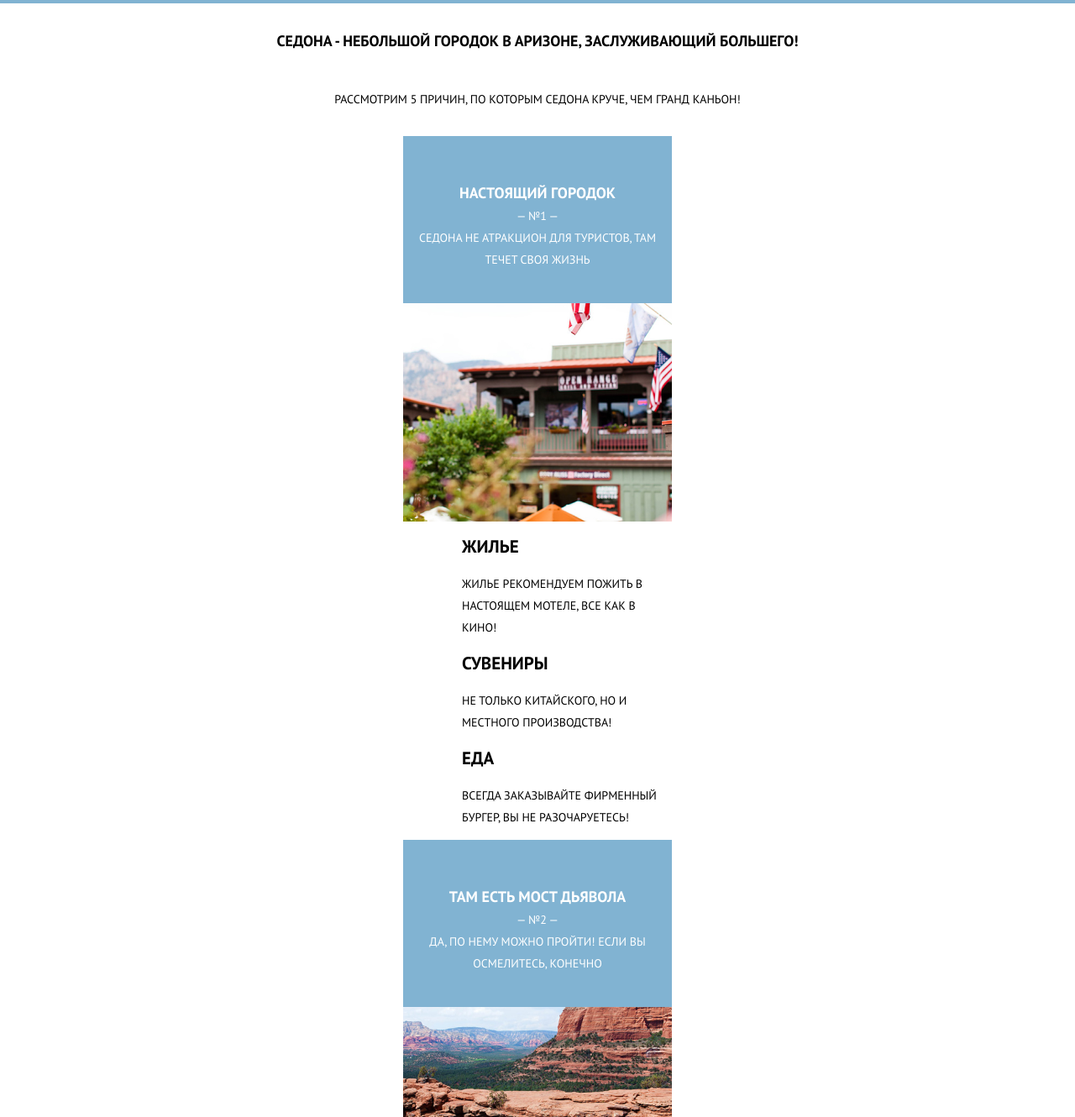
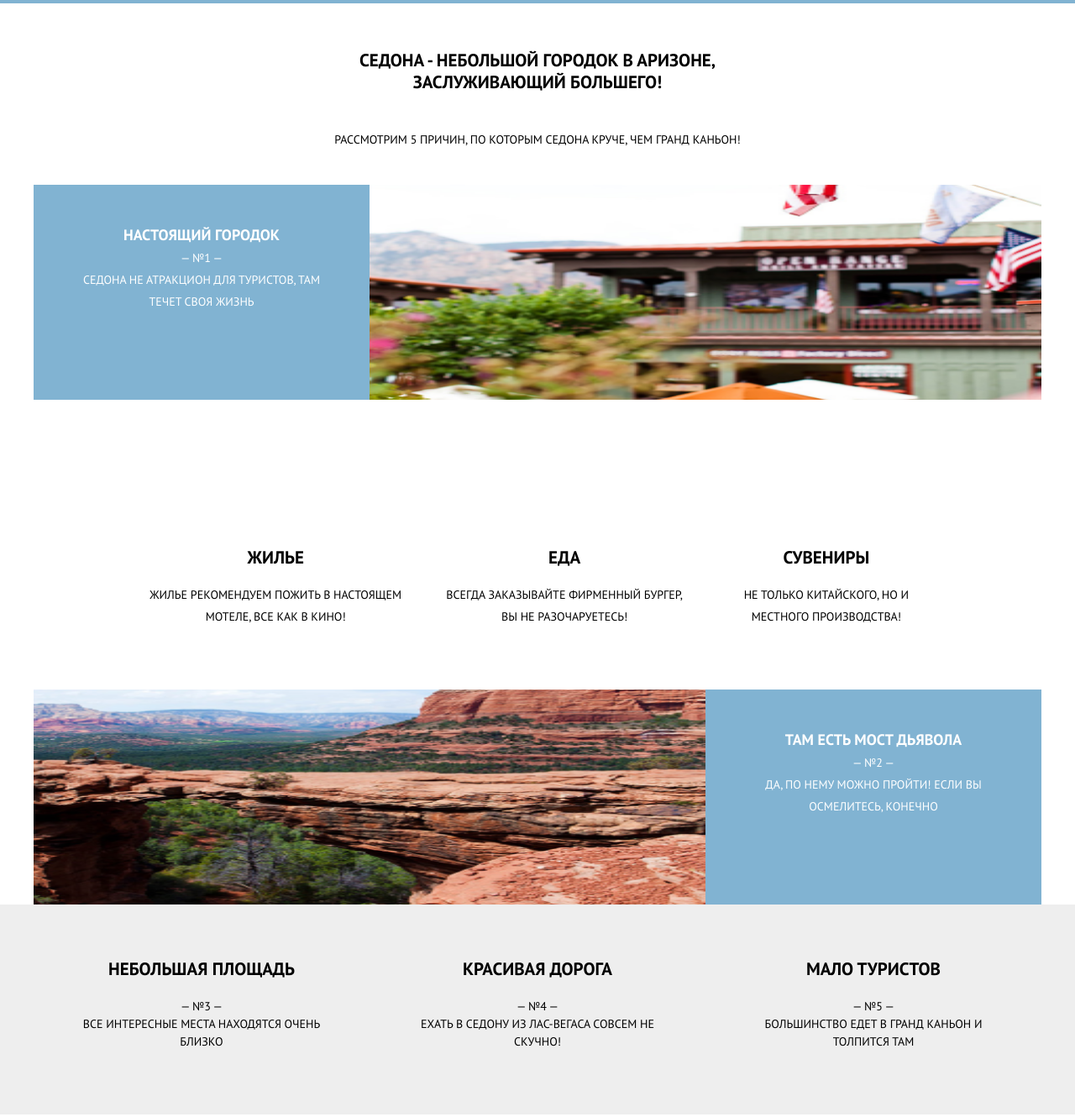
Before and after one commit to artlud39/1695089-sedona-23, a website: page source/index.html in a window 1280 px wide. Shown: the part 618-1948 px from the top of the page at 84% size. Drawn offline with nearby package versions, Linux system fonts and the light colour scheme; files that its build step writes are made by us from their sources.

Commit message:
Адаптивная сетка для главной странциы

```diff
--- a/source/index.html
+++ b/source/index.html
@@ -37,12 +37,12 @@
   <main class="page-main">
     <h1 class="visually-hidden"> Седона — город мечты!</h1>
     <section class="advantages">
-      <div class="advantages__wrapper ">
+      <div class="advantages__wrapper">
         <h2 class="visually-hidden"> Причины крутости Седоны</h2>
-        <p class="advantages__slogan advantages__slogan--mod-text">
+        <p class="advantages__slogan">
           Седона - небольшой городок в Аризоне, заслуживающий большего!
         </p>
-        <p class="advantages__intro advantages__intro--mod-text">
+        <p class="advantages__intro">
           Рассмотрим 5 причин, по которым Седона круче, чем Гранд Каньон!
         </p>
       </div>
@@ -50,7 +50,8 @@
     <section class="reason-one">
       <div class="reason-one__wrapper">
         <h2 class="visually-hidden">Первая причина</h2>
-        <p class="reason-one__text"> <span class="reason-one__text--bold">Настоящий городок</span><br> — №1 — <br> Седона не атракцион для туристов, там течет своя жизнь</p>
+        <p class="reason-one__text"> <span class="reason-one__text--bold">Настоящий городок</span> <br> — №1 — <br>
+          Седона не атракцион для туристов, там течет своя жизнь</p>
         <img class="reason-one__image" width="520" height="260" src="img/photo-city.png"
           alt="двухэтажный мотель на фоне гор">
       </div>
@@ -79,7 +80,8 @@
     <section class="reason-two">
       <div class="reason-two__wrapper">
         <h2 class="visually-hidden">Вторая причина</h2>
-        <p class="reason-two__text"><span class="reason-two__text--bold">Там есть мост дьявола </span><br> — №2 — <br>Да, по нему можно пройти! Если вы осмелитесь, конечно</p>
+        <p class="reason-two__text"> <span class="reason-one__text--bold">Там есть мост дьявола</span> <br> — №2 — <br>
+          Да, по нему можно пройти! Если вы осмелитесь, конечно</p>
         <img class="reason-two__image" src="img/photo-bridge.png" width="520" height="260"
           alt="узкий естественный каменный мост из красного камня">
       </div>
@@ -88,25 +90,29 @@
     <section class="another-reasons">
       <div class="another-reasons__wrapper">
         <h2 class="visually-hidden"> Остальные причины</h2>
-        <div class="another-reasons__reason">
-          <h3 class="visually-hidden">Третья причина</h3>
-          <p class="another-reasons__text">
-            <span class="another-reasons__text--bold">Небольшая площадь </span> <br> — №3 — <br> все интересные места находятся очень
-          </p>
-        </div>
-        <div class="another-reasons__reason">
-          <h3 class="visually-hidden">Четвертая причина</h3>
-          <p class="another-reasons__text">
-            <span class="another-reasons__text--bold">Красивая дорога</span><br> — №4 — <br>ехать в Седону из Лас-Вегаса совсем не скучно!
-          </p>
-        </div>
-        <div class="another-reasons__reason">
-          <h3 class="visually-hidden">Пятая причина</h3>
-          <p class="another-reasons__text">
-            <span class="another-reasons__text--bold">Мало туристов </span><br> — №5 — <br>Большинство едет в гранд каньони толпится там
-          </p>
-        </div>
-      </div>
+        <ul class="another-reasons__list">
+          <li class="another-reasons__item">
+            <h3 class="another-reasons__item-title">Небольшая площадь</h3>
+            <p class="another-reasons__item-text">
+              — №3 — <br>все интересные места
+              находятся очень близко
+            </p>
+          </li>
+          <li class="another-reasons__item">
+            <h3 class="another-reasons__item-title">Красивая дорога</h3>
+            <p class="another-reasons__item-text">
+              — №4 — <br>ехать в Седону из
+              Лас-Вегаса совсем не скучно!
+            </p>
+          </li>
+          <li class="another-reasons__item">
+            <h3 class="another-reasons__item-title">Мало туристов</h3>
+            <p class="another-reasons__item-text">
+              — №5 — <br>Большинство едет в
+              гранд каньон и толпится там
+            </p>
+          </li>
+        </ul>
     </section>
 
     <section class="search">
@@ -116,7 +122,7 @@
         <p class="search__text">
           Укажите предполагаемые даты поездки, и мы покажем вам лучшие предложения гостиниц в седоне
         </p>
-        <a class="search__link button" href="#"> Найти гостиницу</a>
+        <a class="search__link" href="#"> Найти гостиницу</a>
       </div>
     </section>
 
--- a/source/sass/blocks/advantages.scss
+++ b/source/sass/blocks/advantages.scss
@@ -4,31 +4,46 @@
 .advantages__wrapper {
     width: $mobile-wrapper;
     margin: 0 auto;
-    padding: 32px 18px 32px;
     box-sizing: border-box;
   }
-
-    @media (min-width:$tablet-width) {
-      .advantages__wrapper {
-        width: $tablet-wrapper;
-      }
-
-     }
-    @media (min-width: $desktop-width) {
-      .advantages__wrapper {
-        width: $desktop-wrapper;
-      }
-     }
-
-
   .advantages__slogan {
     @include reset;
- padding-bottom: 44px;
+    padding: 32px 9px 44px;
     font-weight: bold;
     font-size: 18px;
    }
 
    .advantages__intro {
      @include reset;
-  line-height: 24px;
+     line-height: 26px;
+     padding-bottom: 11px;
    }
+
+
+  @media (min-width:$tablet-width) {
+    .advantages__wrapper {
+      width: $tablet-wrapper;
+      }
+    .advantages__slogan {
+      @include reset;
+      padding: 43px 60px 42px;
+      font-size: 21px;
+     }
+     .advantages__intro {
+      padding-bottom: 53px;
+    }
+    }
+
+
+  @media (min-width: $desktop-width) {
+    .advantages__wrapper {
+      width: $desktop-wrapper;
+      }
+    .advantages__slogan {
+      padding: 55px 238px 42px;
+
+     }
+     .advantages__intro {
+      padding-bottom: 41px;
+    }
+    }
--- a/source/sass/blocks/another-reasons.scss
+++ b/source/sass/blocks/another-reasons.scss
@@ -2,13 +2,8 @@
   background-color: #EEE;
 }
 .another-reasons__wrapper {
-  width: 280px;
+  width: $mobile-wrapper;
   margin: 0 auto;
-  & :last-child {
-    border-bottom: none;
-  }
-  display: flex;
-  flex-wrap: wrap;
 }
 .another-reasons__text{
   @include reset;
@@ -17,11 +12,55 @@
   text-align: center;
 }
 
-.another-reasons__text--bold {
-  font-weight: bold;
+
+.another-reasons__list {
+  @include reset-list;
+  display: flex;
+  flex-wrap: wrap;
+  justify-content: space-between;
+  & :last-child {
+    border-bottom: none;
+  }
+}
+.another-reasons__item{
+  border-bottom: 1px solid #D6D6D6;
+  text-align: center;
+  border-bottom: none;
+  width: 320px;
+  padding: 0 10px;
+  box-sizing: border-box;
+}
+
+.another-reasons__item-title {
   font-size: 18px;
 }
-.another-reasons__reason{
-  border-bottom: 1px solid #D6D6D6;
+.another-reasons__item-text {
+  line-height: 21px;
+}
 
+@media (min-width:$tablet-width) {
+  .another-reasons__wrapper {
+    width: $tablet-width;
+    flex-wrap: wrap;
+  }
+  .another-reasons__item{
+    border-bottom: none;
+    width: 256px;
+    padding: 41px 34px 63px;
+  }
+  .another-reasons__item-title {
+    font-size: 21px;
+  }
 }
+
+@media (min-width: $desktop-width) {
+  .another-reasons__wrapper {
+    width: $desktop-width;
+    flex-wrap: wrap;
+  }
+  .another-reasons__item {
+    border-bottom: none;
+    width: 400px;
+    padding: 43px 43px 62px;
+  }
+}
--- a/source/sass/blocks/feature.scss
+++ /dev/null
@@ -1,12 +0,0 @@
-
-.features__wrapper {
-  width: 320px;
-  margin: 0 auto;
-}
-
-.features__list {
-  @include reset-list;
-}
-.features__item {
-  padding-left: 70px;
-}
--- /dev/null
+++ b/source/sass/blocks/features.scss
@@ -0,0 +1,45 @@
+
+.features__wrapper {
+  width: 280px;
+  margin: 0 auto;
+  text-align: center;
+}
+
+.features__list {
+  @include reset-list;
+}
+.features__item {
+  padding-left: 70px;
+}
+
+
+
+
+
+
+
+@media (min-width:$tablet-width) {
+  .features__wrapper {
+    width: 640px;
+    padding: 60px 0;
+  }
+  .features__list {
+    display: flex;
+  }
+  .features__item {
+    padding-left: 0px;
+    padding-top: 98px;
+  }
+  .features__item--gift {
+    order: 3;
+  }
+}
+
+@media (min-width: $desktop-width) {
+  .features__wrapper {
+    width: 980px;
+  }
+  .features__text {
+    padding: 0 20px;
+  }
+}
--- a/source/sass/blocks/footer.scss
+++ b/source/sass/blocks/footer.scss
@@ -5,3 +5,18 @@
   grid-template-columns: 1fr;
   grid-template-rows: 1fr 1fr 1fr;
 }
+
+@media (min-width:$tablet-width) {
+  .page-footer__wrapper {
+    width: $tablet-width;
+    display: flex;
+    justify-content: space-around;
+    align-items: center;
+  }
+  }
+
+@media (min-width: $desktop-width) {
+  .page-footer__wrapper {
+    width:  $desktop-width;
+  }
+  }
--- a/source/sass/blocks/reason-one.scss
+++ b/source/sass/blocks/reason-one.scss
@@ -7,7 +7,6 @@
   display: flex;
   flex-wrap: wrap;
   justify-content: center;
-
 }
 
 .reason-one__text {
@@ -16,8 +15,48 @@
   color: $white;
   padding: 55px 12px 39px;
   box-sizing: border-box;
+  width: 320px;
 }
 .reason-one__text--bold {
   font-weight: bold;
   font-size: 18px;
 }
+.reason-one__image {
+  width: 520px;
+  height:260px;
+}
+
+
+
+
+
+@media (min-width:$tablet-width) {
+  .reason-one__wrapper {
+    width: 768px;
+    flex-wrap: nowrap;
+  }
+  .reason-one__text {
+    width: 256px;
+    padding: 43px 36px 40px;
+  }
+  .reason-one__image {
+    width: 512px;
+    height: 256px;
+  }
+}
+
+
+@media (min-width: $desktop-width) {
+  .reason-one__wrapper {
+    width: 1200px;
+    flex-wrap: nowrap;
+  }
+  .reason-one__text {
+    width: 400px;
+    padding: 47px 53px 56px;
+  }
+  .reason-one__image {
+    width: 800px;
+    height: 256px;
+  }
+}
--- a/source/sass/blocks/reason-two.scss
+++ b/source/sass/blocks/reason-two.scss
@@ -1,3 +1,4 @@
+
 
 .reason-two__wrapper {
   width: 320px;
@@ -7,7 +8,6 @@
   display: flex;
   flex-wrap: wrap;
   justify-content: center;
-
 }
 
 .reason-two__text {
@@ -16,8 +16,47 @@
   color: $white;
   padding: 55px 12px 39px;
   box-sizing: border-box;
+  width: 320px;
 }
 .reason-two__text--bold {
   font-weight: bold;
   font-size: 18px;
 }
+.reason-two__image {
+  width: 520px;
+  height:260px;
+}
+
+
+
+@media (min-width:$tablet-width) {
+  .reason-two__wrapper {
+    width: 768px;
+    flex-wrap: nowrap;
+  }
+  .reason-two__text {
+    width: 256px;
+    padding: 43px 36px 40px;
+    order: 2;
+  }
+  .reason-two__image {
+    width: 512px;
+    height: 256px;
+  }
+}
+
+
+@media (min-width: $desktop-width) {
+  .reason-two__wrapper {
+    width: 1200px;
+    flex-wrap: nowrap;
+  }
+  .reason-two__text {
+    width: 400px;
+    padding: 47px 53px 56px;
+  }
+  .reason-two__image {
+    width: 800px;
+    height: 256px;
+  }
+}
--- a/source/sass/blocks/search.scss
+++ b/source/sass/blocks/search.scss
@@ -23,3 +23,23 @@
 .search__text {
   line-height: 24px;
 }
+
+@media (min-width:$tablet-width) {
+  .search__wrapper {
+    width: 458px;
+    padding: 57px 0 58px;
+  }
+  .search__title {
+    font-size: 30px;
+  }
+  .search__text {
+    line-height: 21px;
+  }
+  }
+
+
+@media (min-width: $desktop-width) {
+  .search__wrapper {
+    padding: 57px 0 66px;
+  }
+  }
--- a/source/sass/global/variables.scss
+++ b/source/sass/global/variables.scss
@@ -8,6 +8,6 @@ $white: #fff;
 
 $tablet-width: 768px;
 $desktop-width: 1200px;
-$mobile-wrapper: 295px;
+$mobile-wrapper: 280px;
 $desktop-wrapper: 960px;
 $tablet-wrapper:640px;
```
Also changed, not shown: source/sass/blocks/main-nav.scss (added, +27 -0 lines), source/sass/blocks/modal-map.scss (+23 -0 lines), source/sass/blocks/page-header.scss (+0 -34 lines), source/sass/style.scss (+6 -5 lines). Lines whose indentation alone changed are shown as unchanged.
